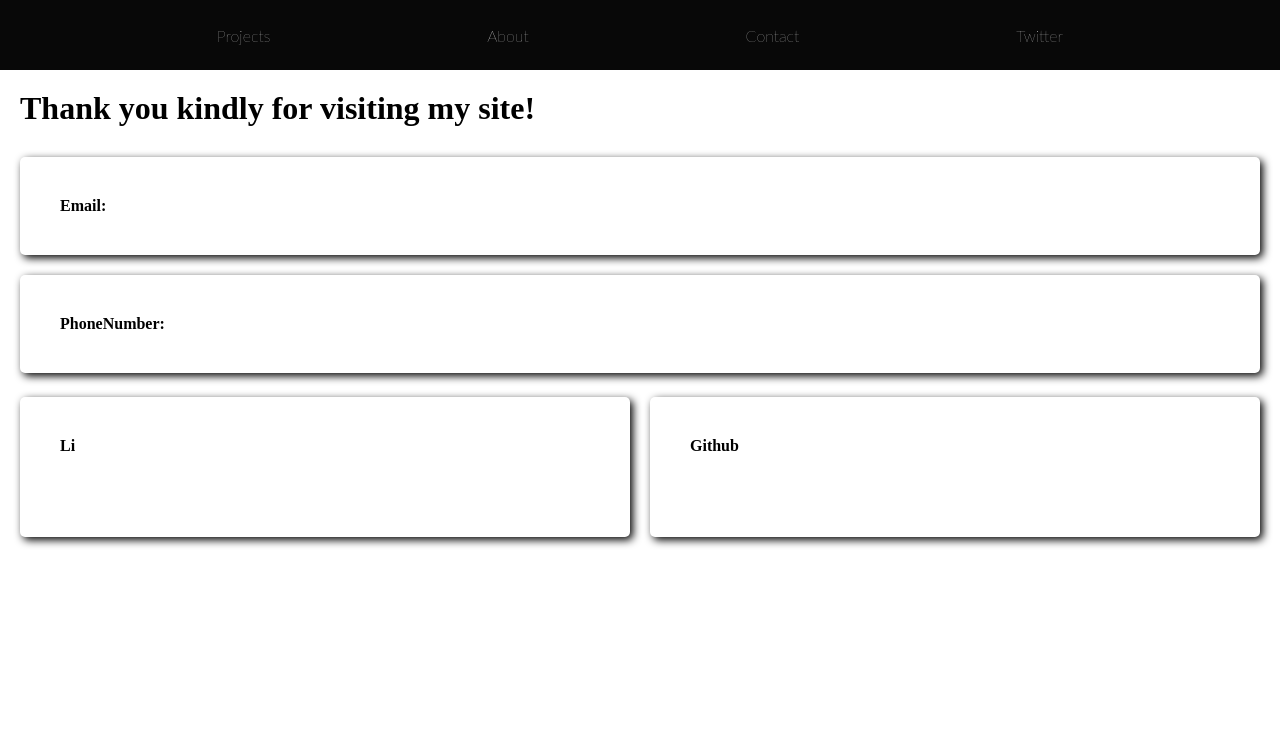
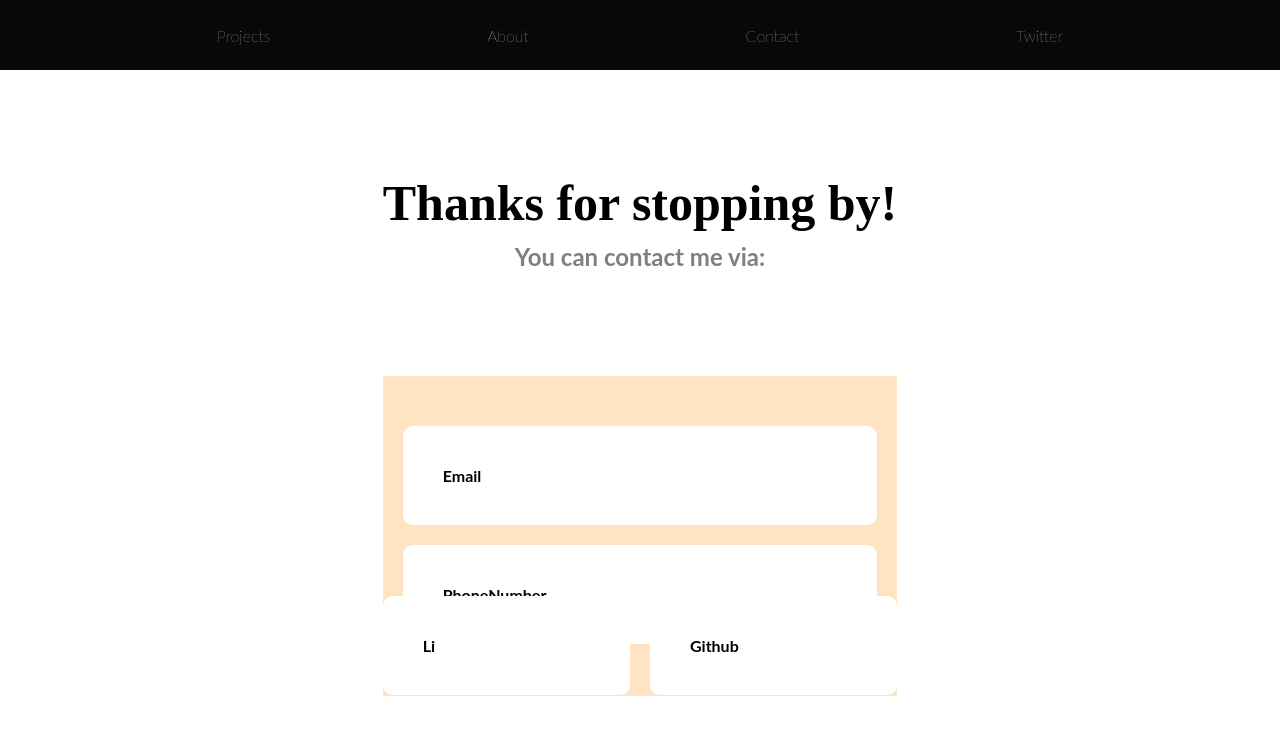
Before and after one commit to thebeebop/portfolioTwo, a React (Create React App) app in the folder portfolio/: page /contact in a window 1280 px wide. Shown: the top 734 px of the page. Built offline with nearby package versions, Linux system fonts and the light colour scheme.

Commit message:
Finished update, starting working on contact update

```diff
--- a/portfolio/src/components/About.jsx
+++ b/portfolio/src/components/About.jsx
@@ -1,32 +1,67 @@
 import profilePic from "../images/profile pic.jpg";
 import "../style/about.css";
-
+import { useState, useRef, useEffect } from "react";
+import { Element, scroller } from "react-scroll";
 // Could do with a back to top functionality
 export default function About() {
+  const [bool, setBool] = useState(false);
+  const [reading, setReading] = useState("Continue Reading");
+  const targetRef = useRef(null);
+
+  useEffect(() => {
+    if (targetRef.current !== null) {
+      targetRef.current.scrollIntoView({
+        behavior: "smooth",
+      });
+    }
+  }, [bool, targetRef]);
   return (
     <>
-      <div className="app">
+      <Element name="top"></Element>
+      <div className="mother-container">
+        <section className="container-top">
+          <div className="intro">
             <div className="profile-pic">
               <img src={profilePic} alt="" className="image" />
             </div>
             <h1 className="about-header">
               I'm a Designer turned Software Developer.
             </h1>
-        <section className="brief-history-section">
+          </div>
+        </section>
+
+        <div className="continue-reading">
+          <p
+            onClick={() => {
+              setBool(!bool);
+              if (reading === "Continue Reading") {
+                setReading("Close Reading");
+              } else {
+                setReading("Continue Reading");
+              }
+            }}
+          >
+            {reading}
+          </p>
+        </div>
+
+        <div className={bool ? "visible-element" : "hidden-element"}>
+          <section className="brief-history-section" ref={targetRef}>
+            <Element />
             <div className="mock-image"></div>
             <p>
-            I studied Graphic Design for 4+ years, specialising in Illustration,
-            Design Layout and Motion Design. Graduating at the end of 2021, I
-            decided that I wanted to pursue a different career path and started
-            to learn Software Development.
+              I studied Graphic Design for 4+ years, specialising in
+              Illustration, Design Layout and Motion Design. Graduating at the
+              end of 2021, I decided that I wanted to pursue a different career
+              path and started to learn Software Development.
             </p>
             <div className="arrow"></div>
             <div className="mock-image"></div>
             <p>
               After a few months of self-learning, I enrolled onto a 14-week
               full-stack developer bootcamp with Northcoders. On this course I
-            learnt the fundamentals of JavaScript, built my own API and created
-            a social news web application with React, HTML & CSS.
+              learnt the fundamentals of JavaScript, built my own API and
+              created a social news web application with React, HTML & CSS.
             </p>
             <div className="arrow"></div>
             <div className="mock-image"></div>
@@ -68,7 +103,10 @@ export default function About() {
           </section>
 
           <section className="books-read-section">
-          <h1 className="about-header">Books I can read (favourite books):</h1>
+            <h1 className="about-header">
+              Books I can read (favourite books):
+            </h1>
+
             <div className="vanity-grid">
               <div className="mock-image-two">Dune</div>
               <div className="mock-image-two">The Dark Tower series</div>
@@ -83,6 +121,15 @@ export default function About() {
             <h1 className="about-header">Currently Reading:</h1>
             <div className="mock-image-three">Hyperion</div>
           </section>
+          <p
+            className="continue-reading"
+            onClick={() => {
+              scroller.scrollTo("top", { smooth: true });
+            }}
+          >
+            Back to Top
+          </p>
+        </div>
       </div>
     </>
   );
--- a/portfolio/src/components/Contact.jsx
+++ b/portfolio/src/components/Contact.jsx
@@ -3,15 +3,31 @@ import "../style/contact.css";
 export default function Contact() {
   return (
     <>
-      <div className="app">
-        <h1>Thank you kindly for visiting my site!</h1>
-        <div className="contact-info-container">
-          <div className="card-small">Email:</div>
-          <div className="card-small">PhoneNumber:</div>
+      <div className="app-two">
+        <div>
+          <h1 style={{ fontSize: 50, textAlign: "center" }}>
+            Thanks for stopping by!
+          </h1>
+          <h2
+            style={{
+              textAlign: "center",
+              marginTop: 10,
+              color: "rgb(0,0,0,0.5)",
+            }}
+          >
+            You can contact me via:
+          </h2>
         </div>
-        <div className="contact-info-container-two">
-          <div className="card-small">Li</div>
-          <div className="card-small">Github</div>
+
+        <div className="background">
+          <div className="contact-info-container">
+            <div className="card-small">Email</div>
+            <div className="card-small">PhoneNumber</div>
+          </div>
+          <div className="contact-info-container-two">
+            <div className="card-small">Li</div>
+            <div className="card-small">Github</div>
+          </div>
         </div>
       </div>
     </>
--- a/portfolio/src/style/about.css
+++ b/portfolio/src/style/about.css
@@ -3,6 +3,15 @@
     font-size: 50px;
     margin-top: 20px;
     margin-bottom: 20px;
+  }
+
+  .container-top {
+    display: flex;
+    flex-direction: column;
+    justify-content: space-between;
+    padding: 20px;
+    height: 100%;
+
   }
 
   .profile-pic {
@@ -25,7 +34,8 @@
   }
 
   .brief-history-section {
-
+    padding: 20px;
+    margin-top: 100px;
     display: flex;
     flex-direction: column;
     align-items: center;
@@ -102,6 +112,7 @@
   }
 
   .vanity-grid {
+    padding: 20px;
     display: grid;
     height: 500px;
     width: 100%;
@@ -112,6 +123,7 @@
   }
 
   .books-read-section {
+    padding: 20px;
     display: flex;
     flex-direction: column;
     align-items: center;
@@ -120,6 +132,7 @@
   }
 
   .books-reading-section {
+    padding: 20px;
     display: flex;
     flex-direction: column;
     align-items: center;
--- a/portfolio/src/style/contact.css
+++ b/portfolio/src/style/contact.css
@@ -1,6 +1,19 @@
+.app-two {
+
+  height: 100vh;
+  display: flex;
+  flex-direction: column;
+  justify-content: space-evenly;
+}
+
+.background {
+  background-color: bisque;
+}
+
 .contact-info-container {
+  padding: 20px;
     margin-top: 30px;
-    height: 200px;
+    height: 150px;
     width: 100%;
     display: grid;
     grid-template-rows: 1fr 1fr 1fr 1fr;
@@ -10,13 +23,14 @@
 
 .card-small {
     text-align: left;
-    font-family: 'Butler';
+    font-family: 'Lato';
     font-weight: 700;
     height: 100%;
     border-radius: 5px;
     width: 100%;
     padding: 40px;
-    box-shadow: 3px 3px 8px
+    background-color: white;
+    border-radius: 10px;
   }
 
   .card-subtitle {
@@ -28,7 +42,7 @@
 
   .contact-info-container-two {
     margin-top: 40px;
-    height: 300px;
+    height: 100px;
     width: 100%;
     display: grid;
     grid-template-rows: 1fr 1fr;
```
Lines whose indentation alone changed are shown as unchanged.
